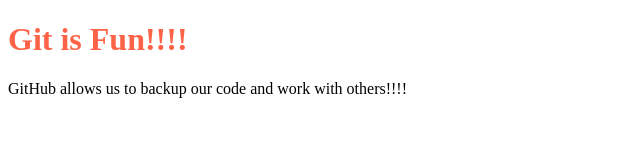
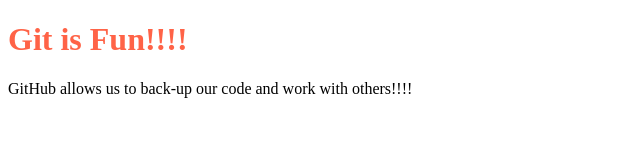
Before and after one commit to airrickLovesToTest/assignment-1-2294, a plain HTML site: page index.html in a window 1280 px wide. Shown: the full height of the page, 0-640 px from the left. Drawn offline with Linux system fonts and the light colour scheme.

Commit message:
Update index.html

```diff
--- a/index.html
+++ b/index.html
@@ -9,7 +9,7 @@
 
     <h1 id="pageTitle">Git is Fun!!!!</h1>
 
-    <p>GitHub allows us to backup our code and work with others!!!!</p>
+    <p>GitHub allows us to back-up our code and work with others!!!!</p>
 
     <script>
 
```
